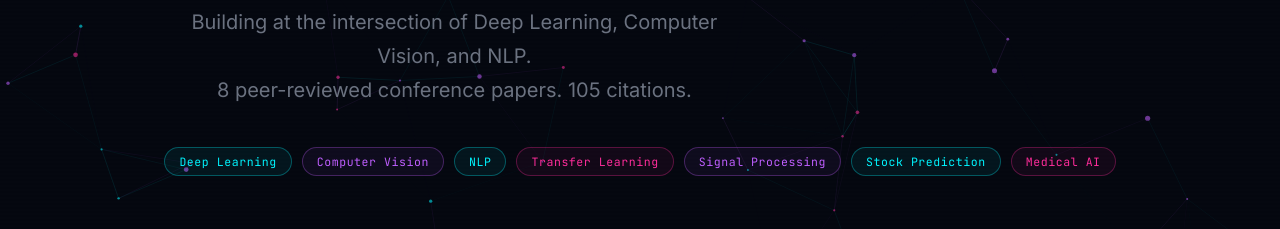
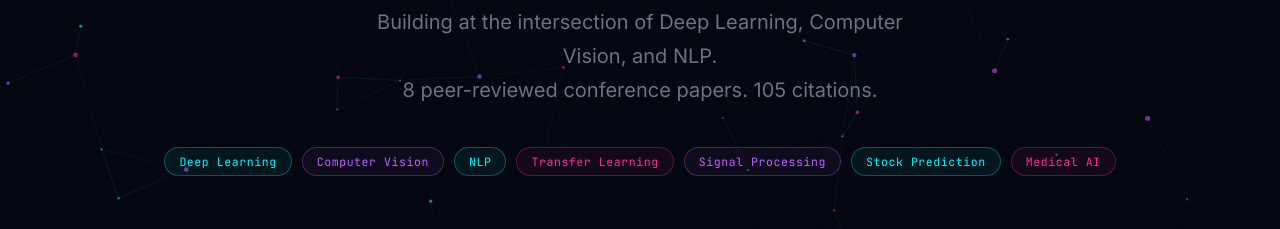
Before and after one commit to ShubbhRM/research, a plain HTML site: page index.html in a window 1280 px wide. Shown: the part 413-642 px from the top of the page. Drawn offline with Linux system fonts and the light colour scheme.

Commit message:
Center hero content

```diff
--- a/index.html
+++ b/index.html
@@ -539,7 +539,7 @@
 
 <!-- Hero -->
 <section class="hero">
-  <div class="wrapper" style="position:relative;">
+  <div class="wrapper" style="position:relative; text-align:center; display:flex; flex-direction:column; align-items:center;">
     <p class="hero-label">// Research Portfolio</p>
     <h1 class="hero-name">
       Shubbh Rajesh<br/><span class="grad">Mewada</span>
```
